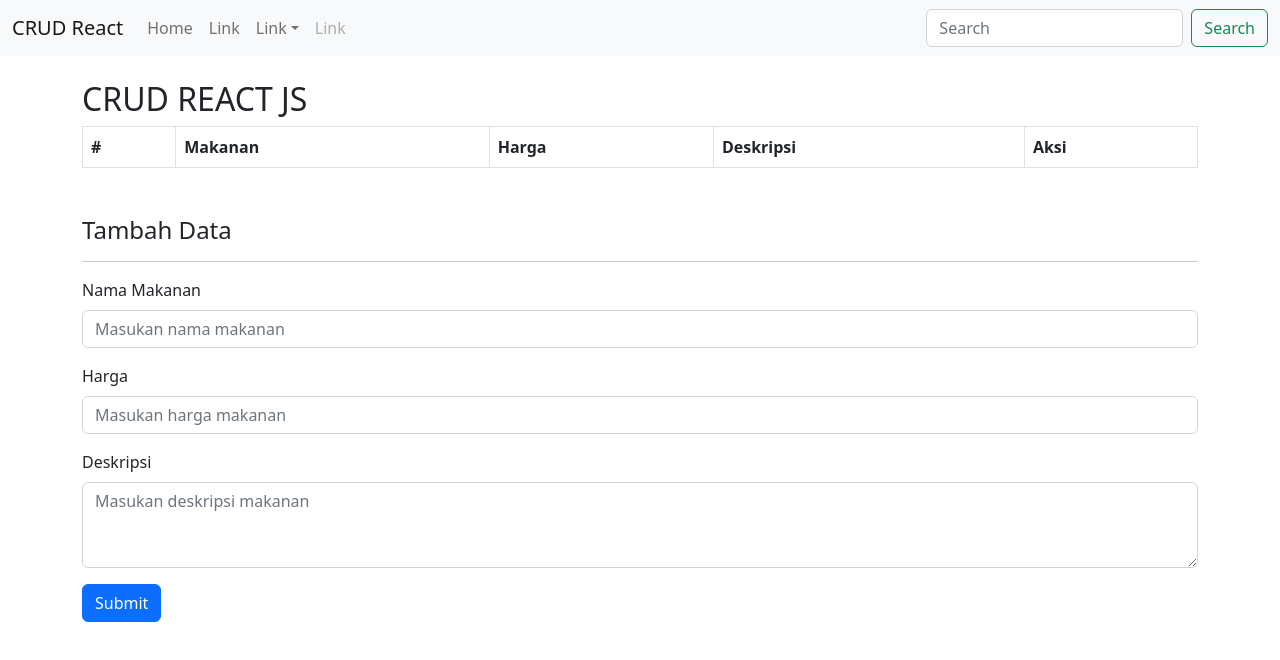
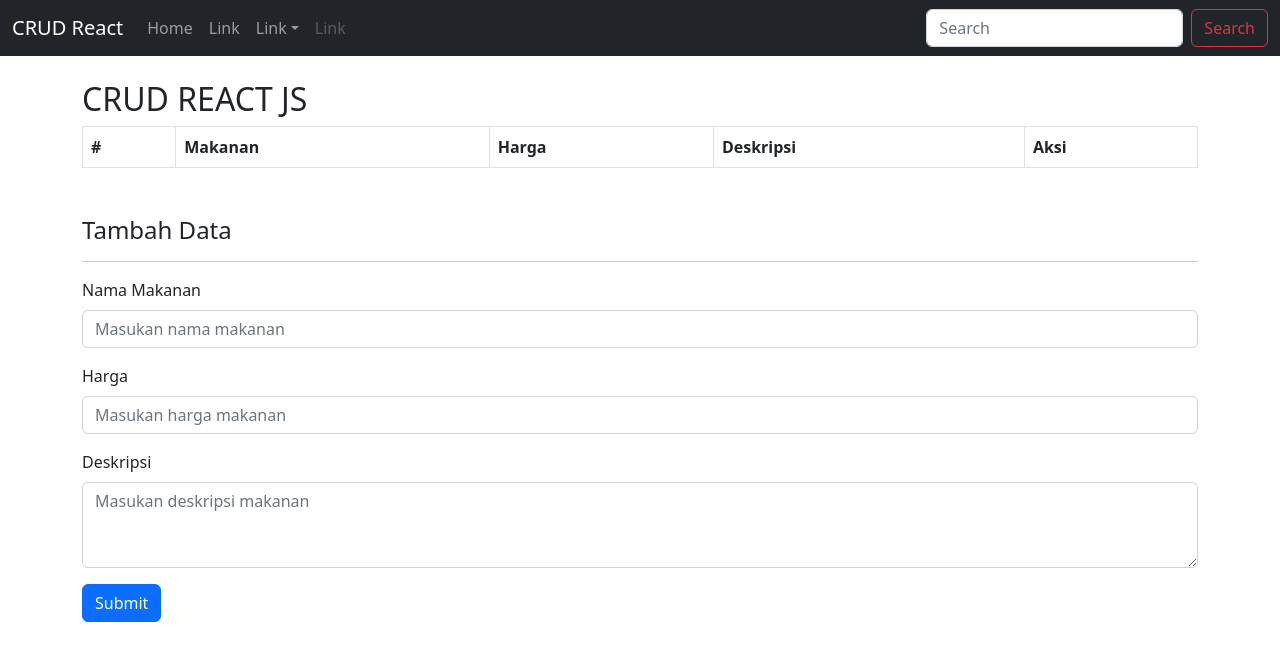
Before and after one commit to micodee/react-crud-temporary, a React (Create React App) app: page / in a window 1280 px wide. Shown: the top 660 px of the page. Built offline with nearby package versions, Linux system fonts and the light colour scheme.

Commit message:
navbar dark

```diff
--- a/src/crud/component/ListNavbar.js
+++ b/src/crud/component/ListNavbar.js
@@ -8,7 +8,7 @@ import NavDropdown from 'react-bootstrap/NavDropdown';
 
 const ListNavbar = () => {
   return (
-    <Navbar bg="light" expand="lg">
+    <Navbar bg="dark" variant="dark" expand="lg">
       <Container fluid>
         <Navbar.Brand href="#">CRUD React</Navbar.Brand>
         <Navbar.Toggle aria-controls="navbarScroll" />
@@ -41,7 +41,7 @@ const ListNavbar = () => {
               className="me-2"
               aria-label="Search"
             />
-            <Button variant="outline-success">Search</Button>
+            <Button variant="outline-danger">Search</Button>
           </Form>
         </Navbar.Collapse>
       </Container>
```
